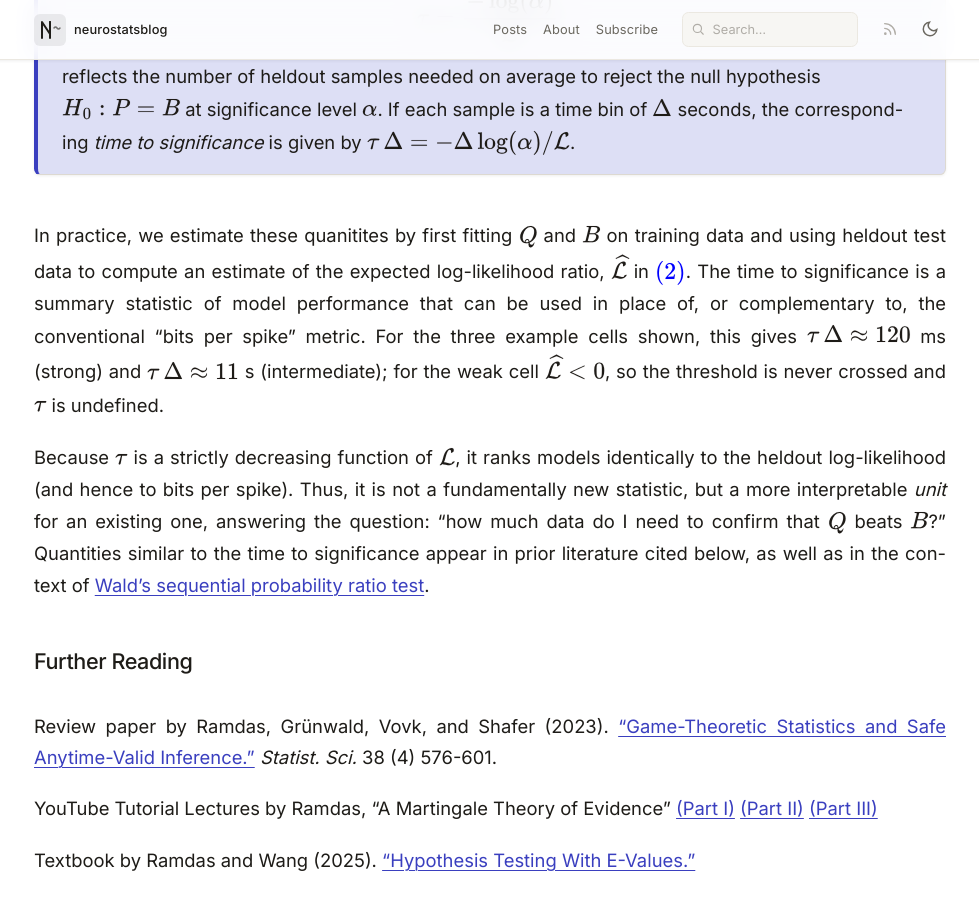
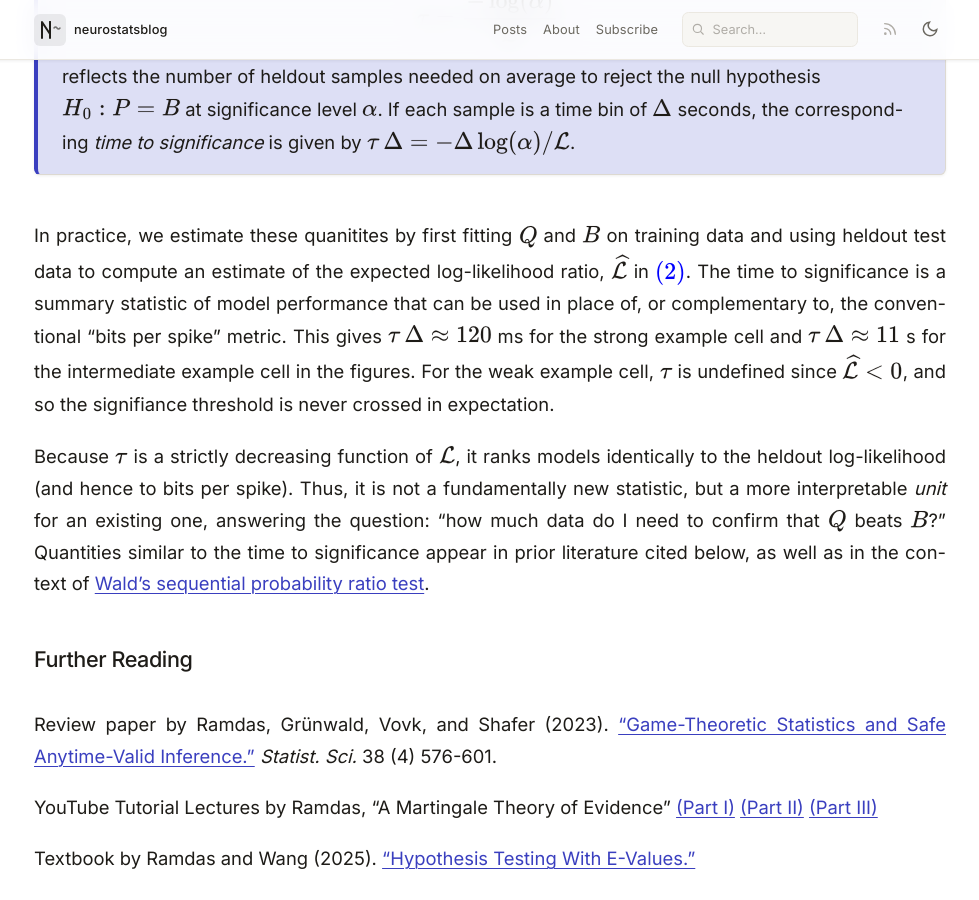
Before and after one commit to neurostatsblog/neurostatsblog.github.io, a Jekyll site: the page built from _posts/2026-06-01-model-comparison-by-betting.md, in a window 1280 px wide and 900 px high, scrolled down 11863 px. Shown: the whole window, without its empty margins (150-1129 px from the left). Built offline with Jekyll 4.4.1, drawn with Linux system fonts in a browser that asks for light colours.

Commit message:
tweak wording in final section

```diff
--- a/_posts/2026-06-01-model-comparison-by-betting.md
+++ b/_posts/2026-06-01-model-comparison-by-betting.md
@@ -330,7 +330,7 @@ $\tau \, \Delta = -\Delta \log(\alpha) / \mathcal{L}$.</p>
 
 In practice, we estimate these quanitites by first fitting $Q$ and $B$ on training data and using heldout test data to compute an estimate of the expected log-likelihood ratio, $\\widehat{\\mathcal{L}}$ in $\\eqref{eq:empirical-log-likelihood-ratio}$.
 The time to significance is a summary statistic of model performance that can be used in place of, or complementary to, the conventional “bits per spike” metric.
-For the three example cells shown, this gives $\\tau \\, \\Delta \\approx 120$ ms (strong) and $\\tau \\, \\Delta \\approx 11$ s (intermediate); for the weak cell $\\widehat{\\mathcal{L}} < 0$, so the threshold is never crossed and $\\tau$ is undefined.
+This gives $\\tau \\, \\Delta \\approx 120$ ms for the strong example cell and $\\tau \\, \\Delta \\approx 11$ s for the intermediate example cell in the figures. For the weak example cell, $\\tau$ is undefined since $\\widehat{\\mathcal{L}} < 0$, and so the signifiance threshold is never crossed in expectation.
 
 Because $\\tau$ is a strictly decreasing function of $\\mathcal{L}$, it ranks models identically to the heldout log-likelihood (and hence to bits per spike).
 Thus, it is not a fundamentally new statistic, but a more interpretable *unit* for an existing one, answering the question: “how much data do I need to confirm that $Q$ beats $B$?”
```
Also changed, not shown: content/betting/source.md (+3 -1 lines), 1 other file.
